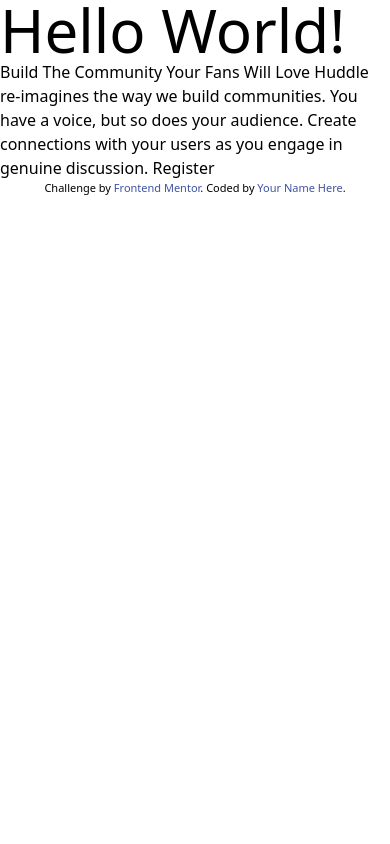
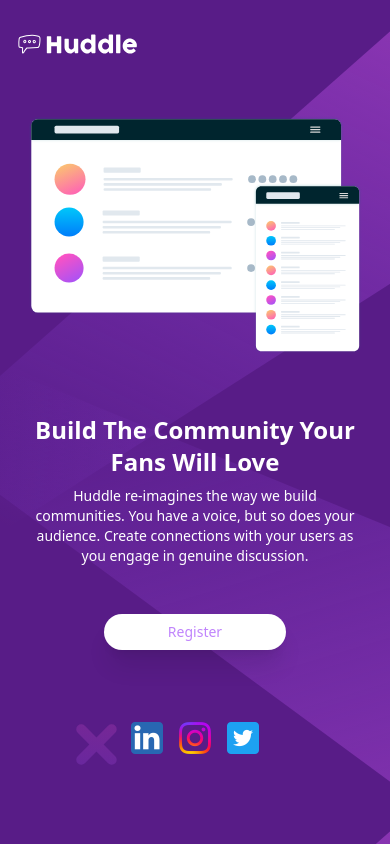
Before and after one commit to Abdulahadahmadi/huddle_landing_page, a plain HTML site: page index.html in a window 390 px wide. Drawn offline with nearby package versions, Linux system fonts and the light colour scheme.

Commit message:
responsive for mobile and desktop completed

```diff
--- a/index.html
+++ b/index.html
@@ -22,13 +22,41 @@
   <style>
     .attribution { font-size: 11px; text-align: center; }
     .attribution a { color: hsl(228, 45%, 44%); }
+    body{
+      background-image: url('./images/bg-desktop.svg');
+    }
   </style>
 </head>
-<body>
+<body class="bg-purple-900">
 
 
-  <h1 class="text-6xl">Hello World!</h1>
+  <main class="container">
+    <div class="flex flex-col justify-center items-center md:flex-row lg:flex-row">
 
+      <div class="md:p-20">
+        <img class="w-32 h-16 m-3 md:w-40 lg:w-40" src="./images/logo.svg" alt="logo" />
+        <img class="p-7 " src="./images/illustration-mockups.svg" alt="logo" />
+      </div>
+
+      <div class="">
+        <div class="text-white text-center p-8 item-center">
+          <h1 class="text-2xl font-bold md:text-5xl md:px-30 md:pt-4 md:justify-center md:items-center">Build The Community Your Fans Will Love</h1>
+          <p class="my-2 text-sm md:px-40 md:pt-4">Huddle re-imagines the way we build communities. You have a voice, but so does your audience.
+            Create connections with your users as you engage in genuine discussion.</p>
+          <button class="bg-white text-purple-400 py-2 px-16 text-sm mt-10 md:mt-20 rounded-full shadow-xl hover:opacity-50">Register</button>
+        </div>
+        <div class="flex flex-row justify-center items-center mt-10">
+          <i class="w-12 h-12 px-2 hover:opacity-20"><a href="#Linkeding"><img src="./images/linkeding.png" /></a></i>
+          <i class="w-12 h-12 px-2 hover:opacity-20"><a href="#Linkeding"><img src="./images/instagram.png" /></a></i>
+          <i class="w-12 h-12 px-2 hover:opacity-20"><a href="#Linkeding"><img src="./images/twitter.png" /></a></i>
+        </div>
+      </div>
+
+    </div>
+  </main>
+
+
+<!--
   Build The Community Your Fans Will Love
 
   Huddle re-imagines the way we build communities. You have a voice, but so does your audience.
@@ -41,6 +69,8 @@
       Challenge by <a href="https://www.frontendmentor.io?ref=challenge" target="_blank">Frontend Mentor</a>.
       Coded by <a href="#">Your Name Here</a>.
     </p>
-  </footer>
+  </footer> -->
+
+
 </body>
 </html>
```
Also changed, not shown: images/instagram.png (added), images/linkeding.png (added), images/twitter.png (added).
